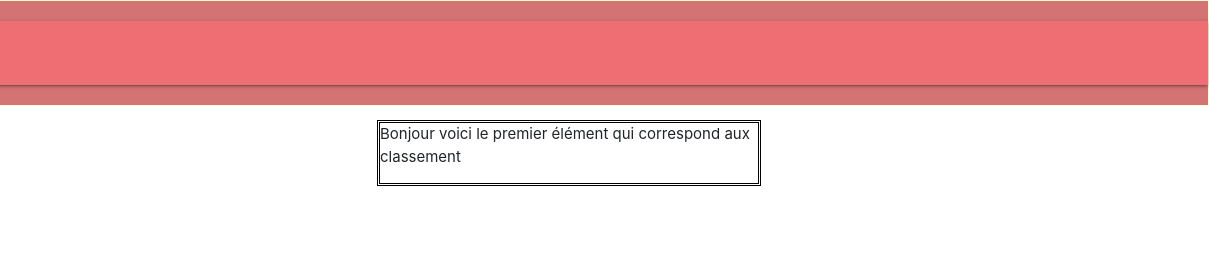
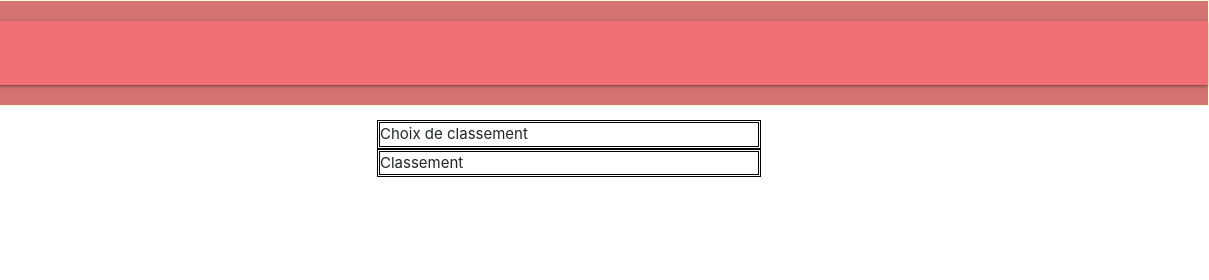
Before and after one commit to theosgr/animelite, a website: page anime.html in a window 1280 px wide. Shown: the top 280 px of the page, 71-1280 px from the left. Drawn offline with nearby package versions, Linux system fonts and the light colour scheme.

Commit message:
test pour page animé

```diff
--- a/anime.html
+++ b/anime.html
@@ -53,9 +53,15 @@
     </header>
 
     <main>
-      <section>
+      <section class="class_choice" >
         <article>
-          <p>Bonjour voici le premier élément qui correspond aux classement</p>
+          Choix de classement
+        </article>
+      </section>
+
+      <section class="print_class">
+        <article >
+          Classement
         </article>
       </section>
     </main>
--- a/css/common.css
+++ b/css/common.css
@@ -86,6 +86,7 @@
     align-items: center;
   }
 
+
   main section{
     display: flex;
     justify-content: space-around;
@@ -95,6 +96,7 @@
   main section article{
     width: 30%;
     border: 3px double black;
+
   }
 
   footer {
```
